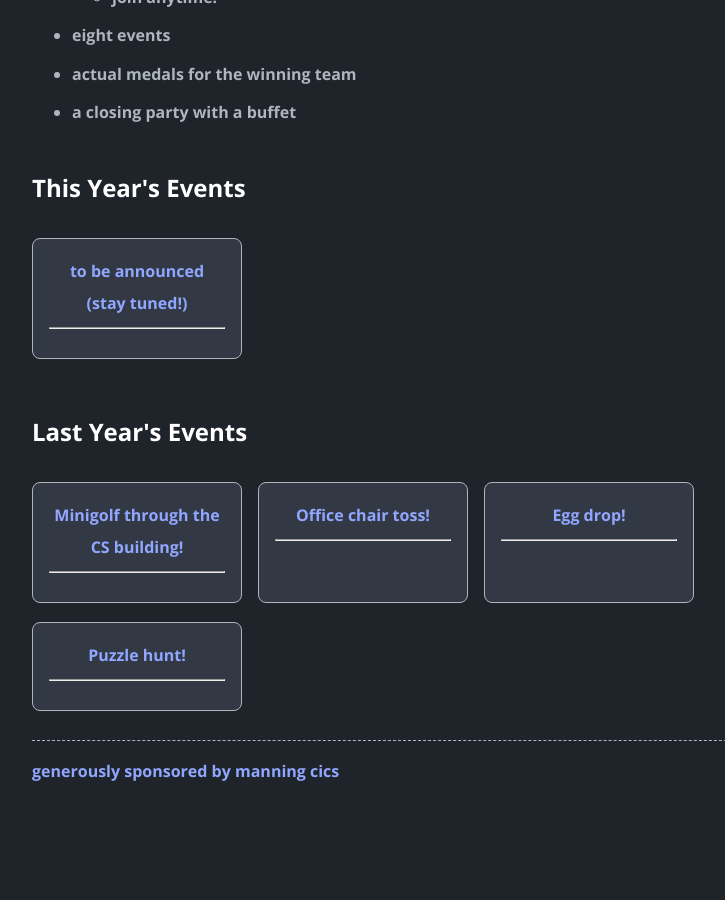
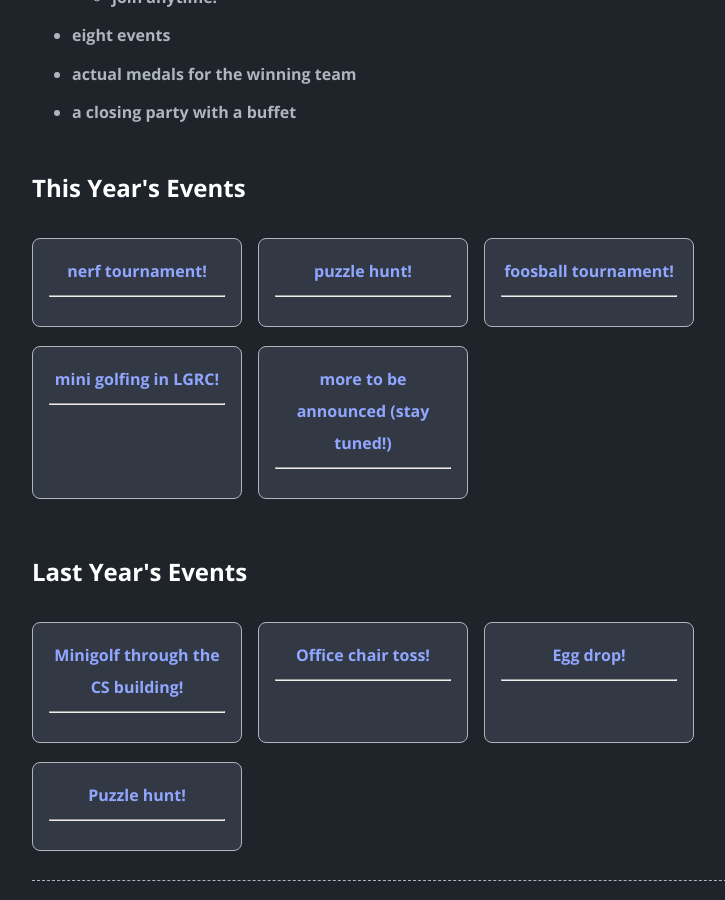
Before and after one commit to olympcics/olympcics.github.io, a Jekyll site: the page built from index.md, in a window 1280 px wide and 900 px high, scrolled down 1009 px. Shown: the whole window, without its empty margins (248-973 px from the left). Built offline with Jekyll 4.4.1, drawn with Linux system fonts in a browser that asks for light colours.

Commit message:
Update home.yml

```diff
--- a/_data/home.yml
+++ b/_data/home.yml
@@ -9,8 +9,21 @@ navbar_entries:
     url: blog
 
 project_entries:
-  - title: to be announced (stay tuned!)
+  - title: nerf tournament!
     url: false
+
+  - title: puzzle hunt!
+    url: false
+
+  - title: foosball tournament!
+    url: false
+
+  - title: mini golfing in LGRC!
+    url: false
+
+  - title: more to be announced (stay tuned!)
+    url: false
+
   #   desc: This is an example project, configured in _data/home.yml
 
   # - title: Project 2
```
